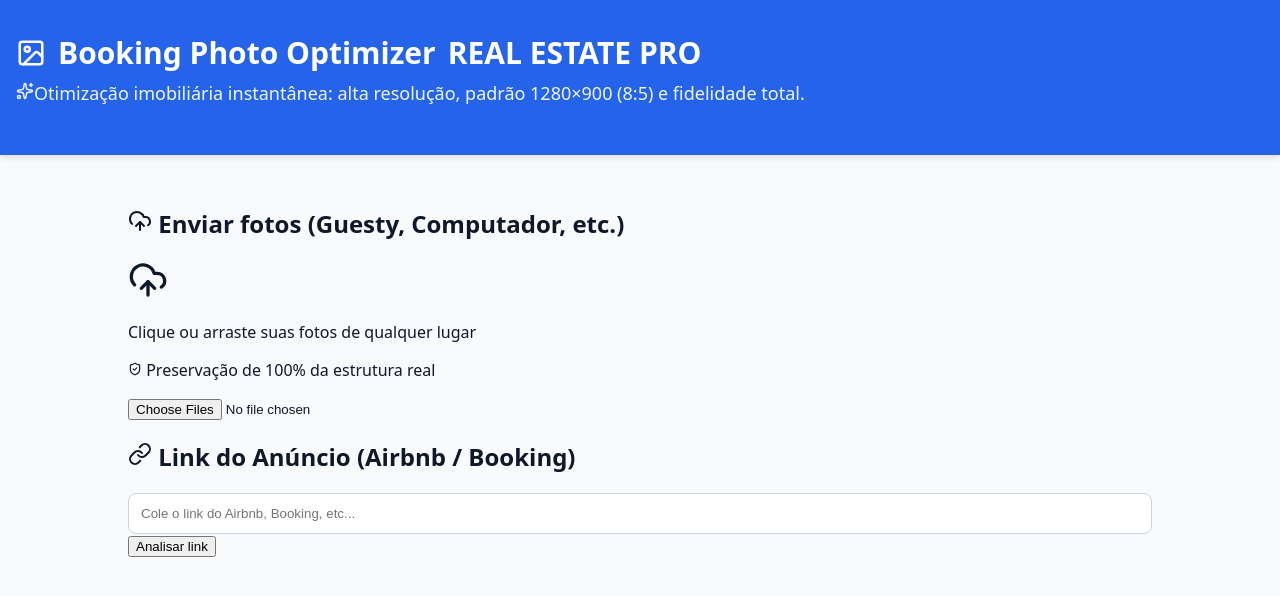
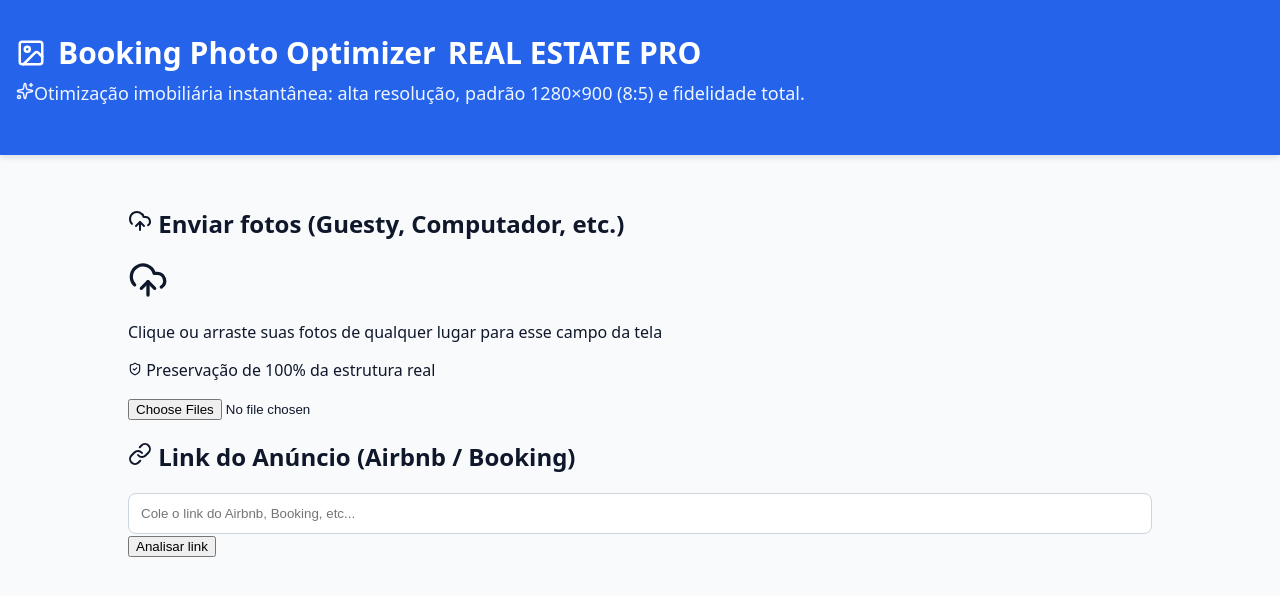
Before and after one commit to vyctorods/booking-photo-optimizer, a React (Vite) app: page / in a window 1280 px wide. Shown: the top 596 px of the page. Built offline with nearby package versions, Linux system fonts and the light colour scheme.

Commit message:
Enhance upload instructions in App component
Updated the upload prompt to provide clearer instructions for users.

```diff
--- a/src/App.jsx
+++ b/src/App.jsx
@@ -228,7 +228,7 @@
                 className="border-2 border-dashed border-slate-300 rounded-lg p-10 flex flex-col items-center justify-center text-center cursor-pointer hover:bg-slate-50 transition-colors"
               >
                 <UploadCloud size={40} className="text-slate-400 mb-3" />
-                <p className="font-medium text-slate-700">Clique ou arraste suas fotos de qualquer lugar</p>
+                <p className="font-medium text-slate-700">Clique ou arraste suas fotos de qualquer lugar para esse campo da tela</p>
                 <p className="text-sm text-slate-500 mt-1 flex items-center gap-1 justify-center">
                   <ShieldCheck size={14} className="text-emerald-600" /> Preservação de 100% da estrutura real
                 </p>
```
